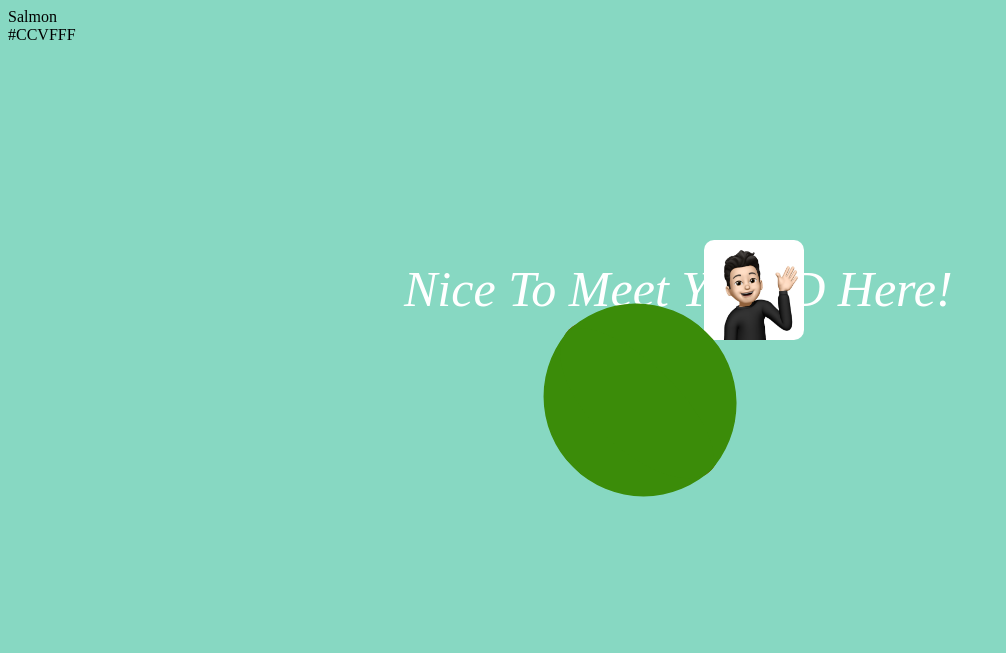
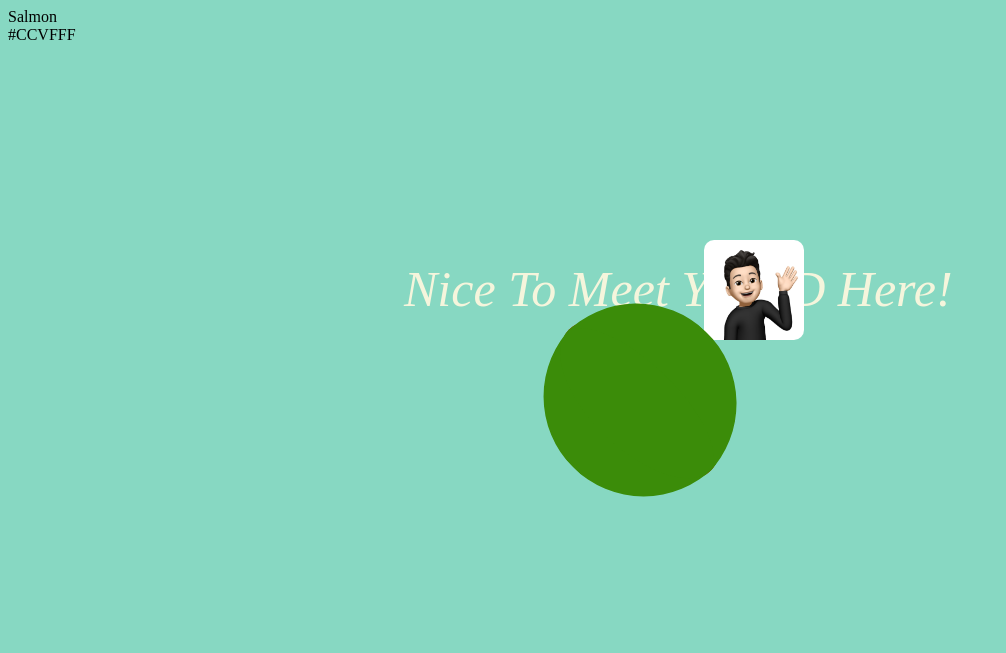
Before and after one commit to JD-Daehyun/HTML_Series, a plain HTML site: page index.html in a window 1280 px wide. Shown: the whole page, without its empty margins (0-1006 px from the left). Drawn offline with Linux system fonts and the light colour scheme.

Commit message:
white to beige color

```diff
--- a/resources/css/index.css
+++ b/resources/css/index.css
@@ -6,7 +6,7 @@
 }
 
 .main_title {
-    color: white;
+    color: beige;
     font-size: 50px;
     font-style: italic;
     font-family: 'Times New Roman', Times, serif;
```
